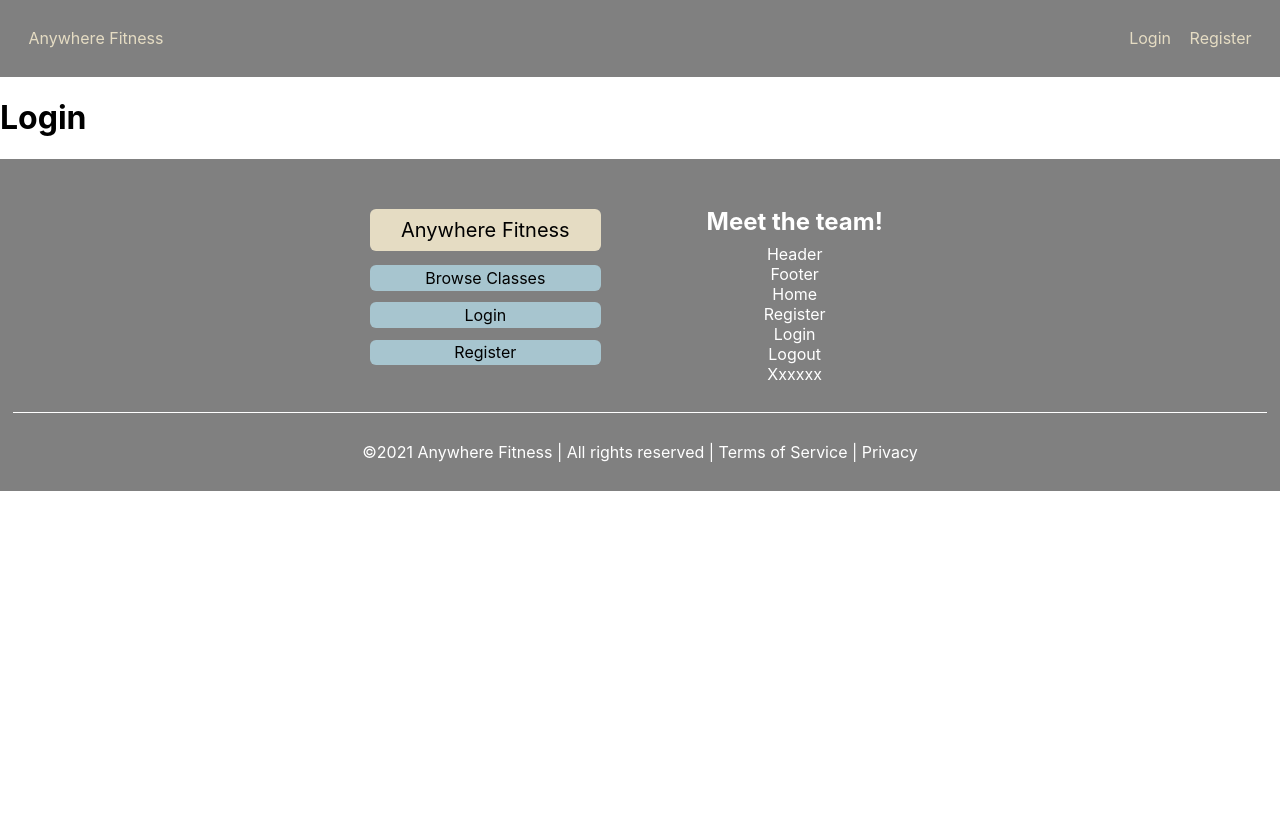
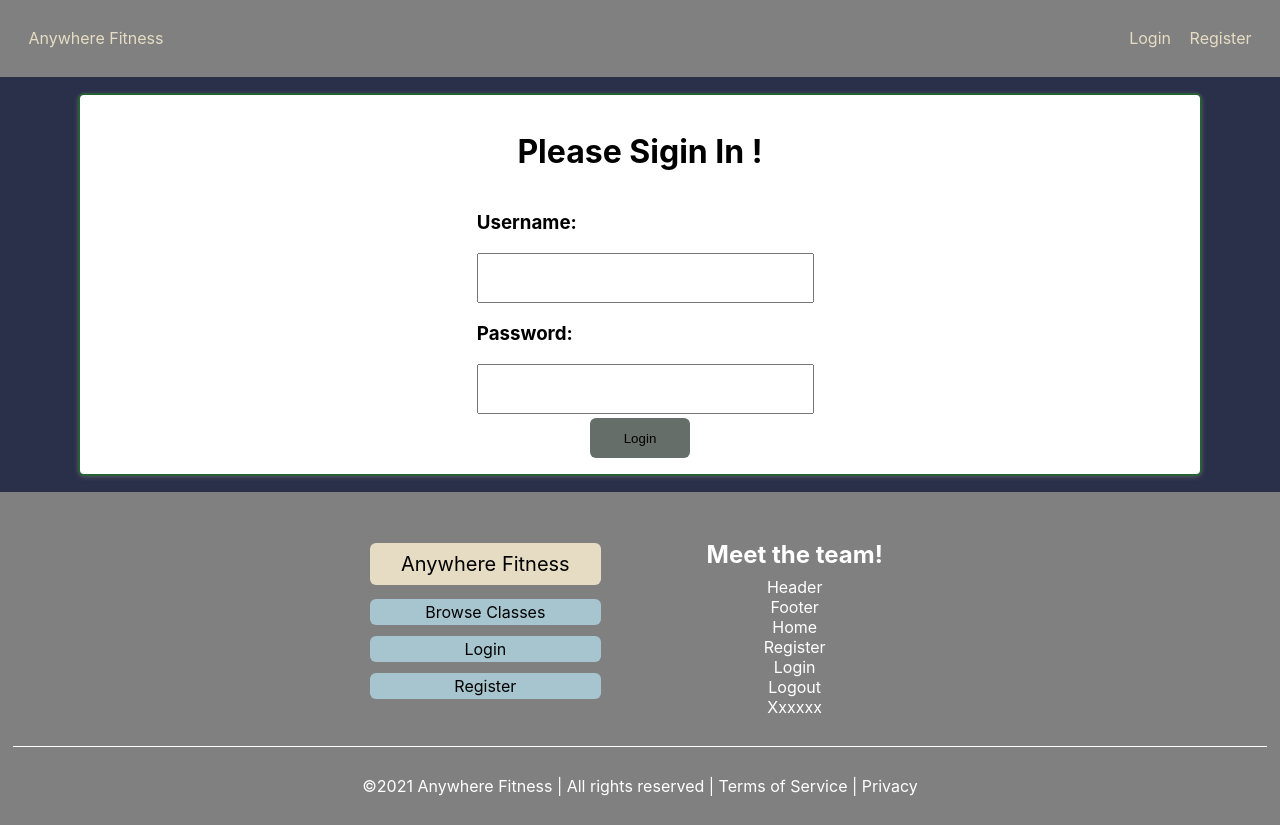
Before and after one commit to everestsh/anywhere_fitness7_front_end, a React (Create React App) app: page /login in a window 1280 px wide. Before the commit the page ends 800 px from the top, so only its background shows below. Built offline with nearby package versions, Linux system fonts and the light colour scheme.

Commit message:
Login update css

```diff
--- a/src/CSS/Login.css
+++ b/src/CSS/Login.css
@@ -0,0 +1,44 @@
+.login-from {
+    display: flex;
+    flex-direction: column;
+    align-items: center;
+    background-color: #2a2f4a;
+    /* color: white; */
+}
+.login-context{
+    width: 85%;
+    border: 1px solid rgb(210, 210, 210);
+    border-radius: 6px;
+    box-shadow: 0px 1px 6px -2px rgb(128, 127, 127);
+    margin: 16px 8px;
+    padding: 16px;
+    background-color: white;
+    border: 2px solid #266035;
+}
+.login-container{
+    display: flex;
+    flex-direction: column;
+    align-items: center;
+    /* border: 2px solid red; */
+}
+.login-form-group {
+    width: 30%;
+    /* border: 2px solid red; */
+  }
+
+  .login-label-group input{
+    width: 100%;
+    height: 40px;
+    padding: 1%;
+    /* outline: -webkit-focus-ring-color auto 5px; */
+  }
+  .login-submit-button {
+      margin-top: 4px;
+    width: 100px;
+    height: 40px;
+    text-align: center;
+    border-radius: 6px;
+    border: none;
+    background-color: #656e68;
+     /* border:3px solid red;   */
+  }
--- a/src/components/Login.js
+++ b/src/components/Login.js
@@ -2,14 +2,67 @@ import React from 'react'
 import {Link} from 'react-router-dom'
 
 import homeImg from '../assets/fitness3.jpg'
-import '../CSS/Home.css';
+import '../CSS/Login.css';
 
 const Login = () =>{
 
     return(
-            <div className="login-container">
-                <h1>Login</h1>
+        <div className="login-from">
+            <div className="login-context">
+                <form className="login-container"  >
+                    <div>
+                        <h1> Please Sigin In ! </h1>
+                    </div>
+                    {/** Username */}
+                    <div className="login-form-group from-username">
+                        {/* <div className="label-title"> */}
+                            <h3>Username:</h3>
+                        {/* </div> */}
+                        <label className="login-label-group">
+                            <input
+                            type='text'
+                            name='username'
+                            // value={user.username}
+                            // placeholder = 'Please enter a username'
+                            // onChange={handleChange}
+                            />
+                        </label>
+
+                    </div>
+
+                    {/** Password */}
+                    <div className="login-form-group from-password">
+                        {/* <div className="label-title"> */}
+                            <h3>Password:</h3>
+                        {/* </div> */}
+
+                        <label className="login-label-group">
+                            <input
+                            type='text'
+                            name='password'
+                            // value={user.password}
+                            // placeholder="Enter your password"
+                            // onChange={handleChange}
+                            />
+                        </label>
+                    </div>
+
+                    {/** Line */}
+                    <div className="login-form-group from-role">
+                        {/* <div className="label-title"> */}
+                            {/* <h3>Role:</h3> */}
+                        {/* </div> */}
+                    </div>
+
+                    {/* Submit */}
+                        <div >
+                            <button  className='login-submit-button' >Login</button>
+                        </div>
+                </form>
             </div>
+
+        </div>
+
     );
 }
 
```
